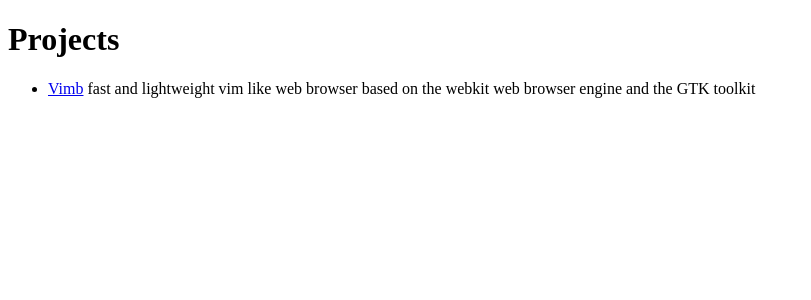
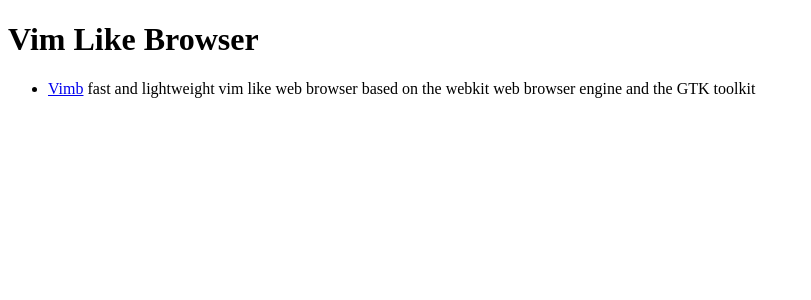
Before and after one commit to fanglingsu/fanglingsu.github.com, a Jekyll site: the page built from index.md, in a window 1280 px wide. Shown: the top 300 px of the page, without its empty margins (0-811 px from the left). Built offline with Jekyll 4.4.1, drawn with Linux system fonts in a browser that asks for light colours.

Commit message:
Notice for vimb the vim like webbrowser.

```diff
--- a/index.md
+++ b/index.md
@@ -1,8 +1,8 @@
 ---
-title:  Projects
+title:  Vim Like Browser
 layout: default
 ---
-# Projects
+# Vim Like Browser
 - [Vimb][] fast and lightweight vim like web browser based on the webkit web browser engine and the GTK toolkit
 
 [vimb]: https://fanglingsu.github.io/vimb/ "Vimb - Vim-like webkit browser"
```
